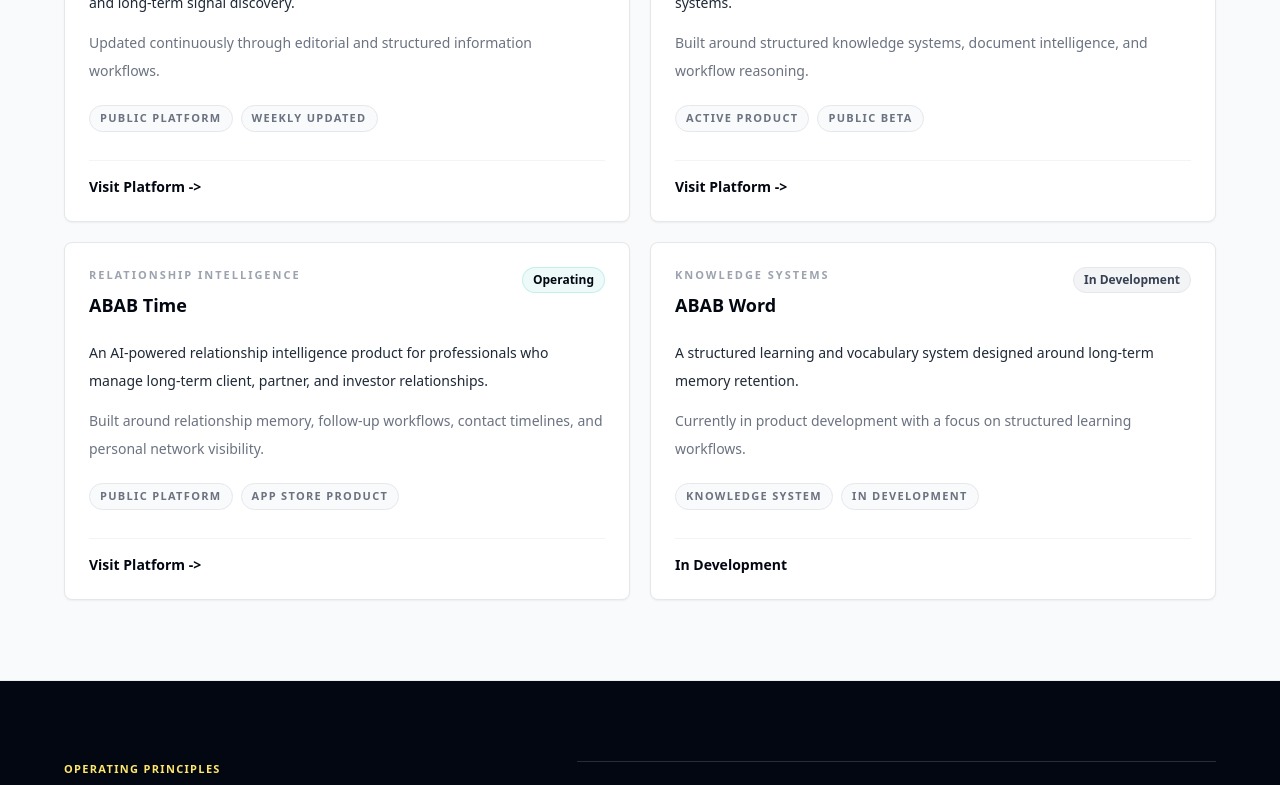
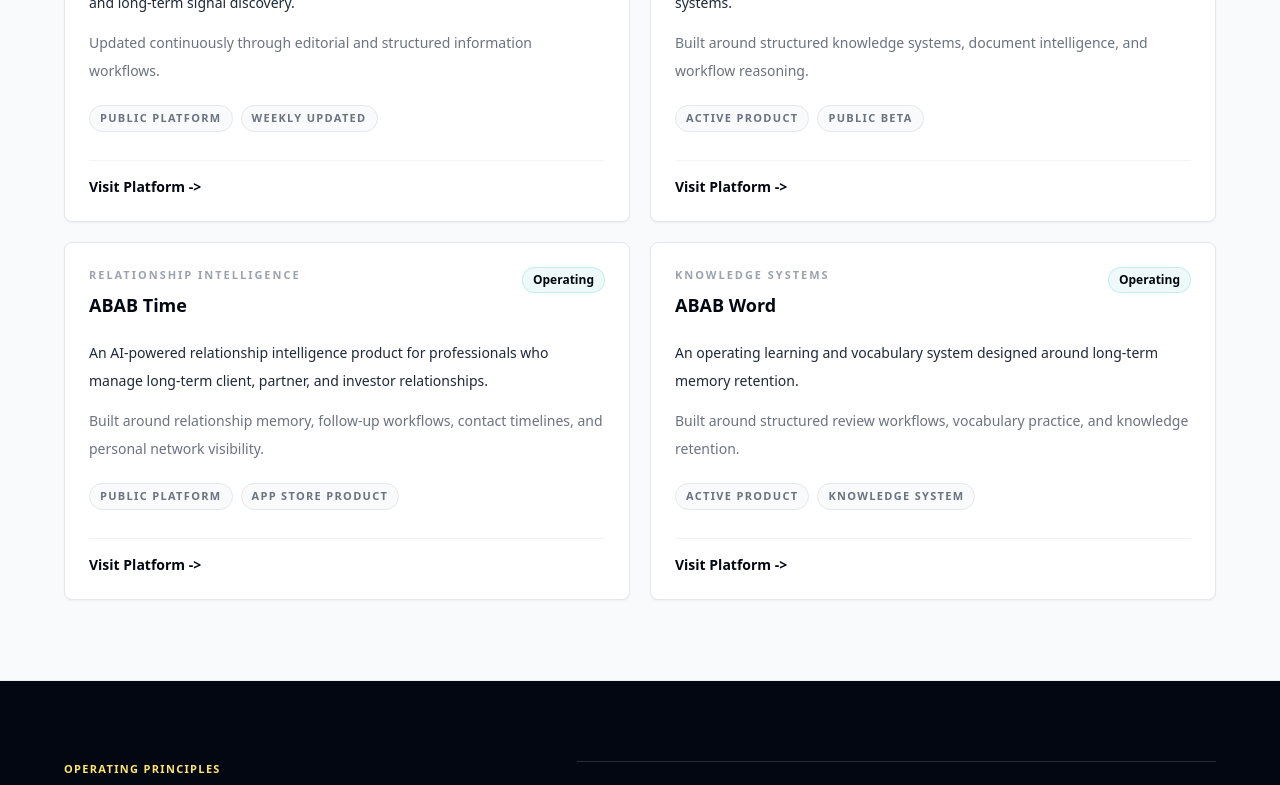
Before and after one commit to 0xwangyi/abablabs_website, a Next.js app: page / in a window 1280 px wide. Shown: the part 1820-2605 px from the top of the page. Built offline with nearby package versions, Linux system fonts and the light colour scheme.

Commit message:
Mark ABAB Word as operating

```diff
--- a/app/page.tsx
+++ b/app/page.tsx
@@ -9,7 +9,7 @@
     label: 'focused products',
   },
   {
-    value: '3',
+    value: '4',
     label: 'operating platforms',
   },
   {
@@ -107,7 +107,7 @@
                 {[
                   ['Public platforms', 'ABAB News, ABAB Time'],
                   ['AI systems', 'ABAB OK'],
-                  ['Development', 'ABAB Word'],
+                  ['Knowledge systems', 'ABAB Word'],
                 ].map(([label, value]) => (
                   <div key={label} className="py-4 first:pt-0 last:pb-0">
                     <p className="text-sm font-semibold text-gray-950">{label}</p>
--- a/app/portfolio/page.tsx
+++ b/app/portfolio/page.tsx
@@ -6,7 +6,7 @@
 import Button from '@/components/Button'
 import { projects } from '@/lib/portfolio'
 
-type FilterStatus = 'All' | 'Operating' | 'In Development'
+type FilterStatus = 'All' | 'Operating'
 
 export default function PortfolioPage() {
   const [filter, setFilter] = useState<FilterStatus>('All')
@@ -16,7 +16,7 @@
       ? projects
       : projects.filter((p) => p.status === filter)
 
-  const filters: FilterStatus[] = ['All', 'Operating', 'In Development']
+  const filters: FilterStatus[] = ['All', 'Operating']
 
   return (
     <>
--- a/components/ProjectCard.tsx
+++ b/components/ProjectCard.tsx
@@ -5,11 +5,6 @@
 }
 
 export default function ProjectCard({ project }: ProjectCardProps) {
-  const statusColor =
-    project.status === 'Operating'
-      ? 'bg-ababTeal/10 text-gray-950 border-ababTeal/25'
-      : 'bg-gray-100 text-gray-700 border-gray-200'
-
   const CardContent = (
     <>
       <div className="flex items-start justify-between gap-4">
@@ -19,7 +14,7 @@
           </p>
           <h3 className="mt-2 text-lg font-semibold text-gray-950">{project.name}</h3>
         </div>
-        <span className={`shrink-0 rounded-full border px-2.5 py-1 text-xs font-semibold ${statusColor}`}>
+        <span className="shrink-0 rounded-full border border-ababTeal/25 bg-ababTeal/10 px-2.5 py-1 text-xs font-semibold text-gray-950">
           {project.status}
         </span>
       </div>
--- a/lib/portfolio.ts
+++ b/lib/portfolio.ts
@@ -4,7 +4,7 @@
   category: string
   tagline: string
   operatingLine: string
-  status: 'Operating' | 'In Development'
+  status: 'Operating'
   signals: string[]
   ctaLabel: string
   link?: string
@@ -55,11 +55,12 @@
     name: 'ABAB Word',
     category: 'Knowledge systems',
     tagline:
-      'A structured learning and vocabulary system designed around long-term memory retention.',
+      'An operating learning and vocabulary system designed around long-term memory retention.',
     operatingLine:
-      'Currently in product development with a focus on structured learning workflows.',
-    status: 'In Development',
-    signals: ['Knowledge System', 'In Development'],
-    ctaLabel: 'In Development',
+      'Built around structured review workflows, vocabulary practice, and knowledge retention.',
+    status: 'Operating',
+    signals: ['Active Product', 'Knowledge System'],
+    link: 'https://www.ababword.com',
+    ctaLabel: 'Visit Platform',
   },
 ]
```
